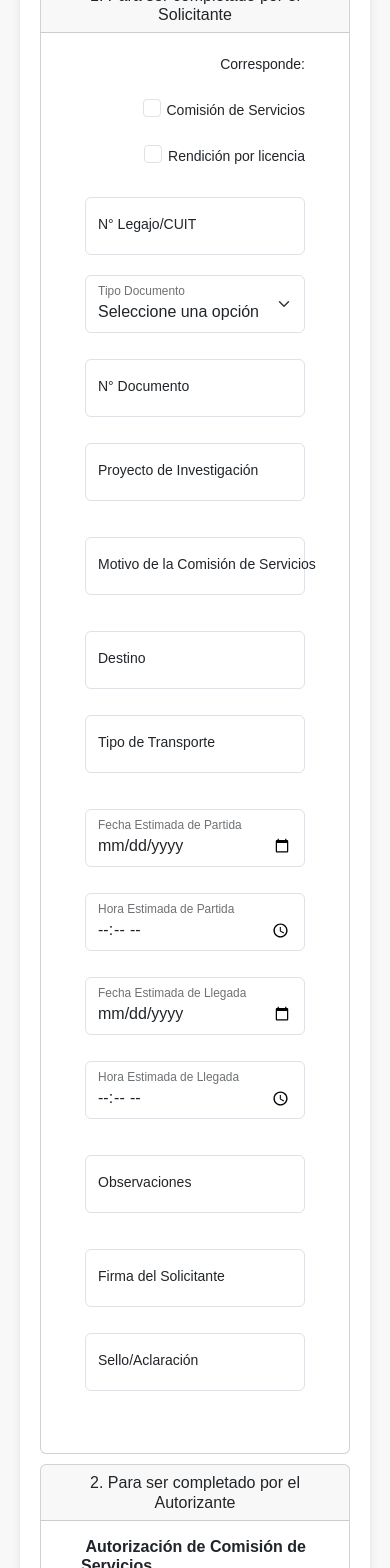
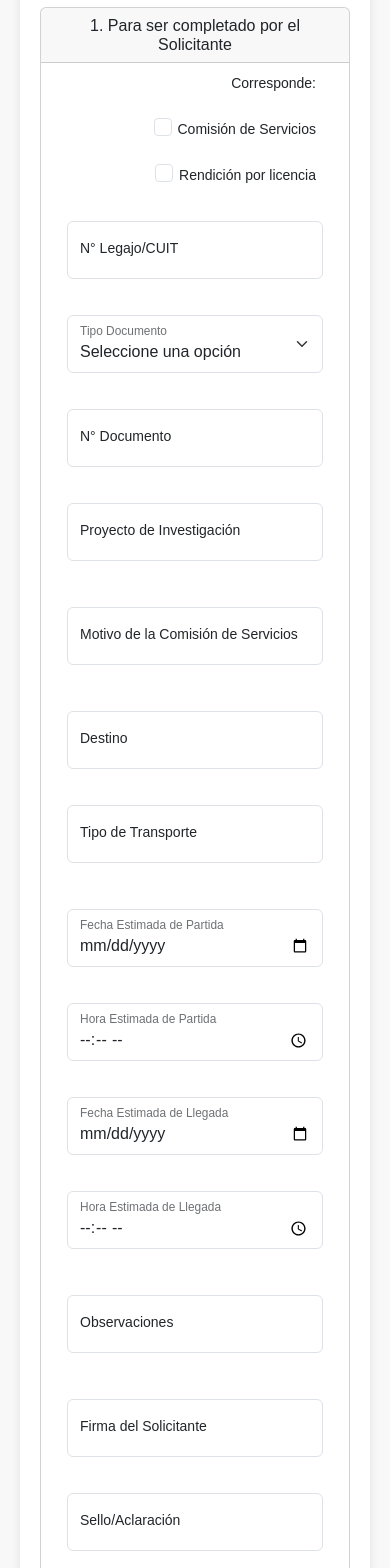
Before and after one commit to MoomieMay/formulario, a React (Vite) app: page / in a window 390 px wide. Shown: the part 432-2000 px from the top of the page. Built offline with nearby package versions, Linux system fonts and the light colour scheme; what @react-pdf/renderer would draw is missing.

Commit message:
Textos responsive

```diff
--- a/src/components/form.jsx
+++ b/src/components/form.jsx
@@ -52,7 +52,7 @@ const Form = ({ onSubmit }) => {
           </div>
           {/* Datos */}
           <div className="row mx-3">
-            <div className="col">
+            <div className="col-12 col-md-6 col-lg-3 mb-3">
               <div className="form-floating">
                 <input type="text" className="form-control" id="floatingInput" placeholder="" {...register('legajo')} />
                 <label className="col-form-label-sm" for="floatingInput"> N° Legajo/CUIT </label>
@@ -166,7 +166,7 @@ const Form = ({ onSubmit }) => {
       <div className="card">
         <h5 className="card-header fs-6">2. Para ser completado por el Autorizante</h5>
         <div className="card-body">
-          <h5 className="card-title fs-6 fw-semibold text-start ps-4 pb-2">&nbsp;Autorización de Comisión de Servicios</h5>
+          <h5 className="card-title fw-semibold text-start px-4 py-2">&nbsp;Autorización de Comisión de Servicios</h5>
           {/* Datos Pedido */}
           <div className="row mx-3">
             <div className="col-12 col-md-12 col-lg-5">
@@ -277,7 +277,7 @@ const Form = ({ onSubmit }) => {
       <div className="card">
         <h5 className="card-header fs-6">3. Despacho/Decanato</h5>
         <div className="card-body">
-          <h5 className="card-title fs-6 fw-semibold text-start ps-4 pb-2">&nbsp;Protocolización de la Comisión de Servicios</h5>
+          <h5 className="card-title fw-semibold text-start px-4 py-2">Protocolización de la Comisión de Servicios</h5>
           {/* Firma */}
           <div className="row mx-3">
             <div className="col-12 col-md-4">
@@ -306,7 +306,7 @@ const Form = ({ onSubmit }) => {
       <div className="card">
         <h5 className="card-header fs-6">4. Para ser completado por el responsable económico</h5>
         <div className="card-body">
-          <h5 className="card-title fs-6 fw-semibold text-start ps-4 pb-2">&nbsp;Pago de Viáticos y Pasajes - Responsable Económico del Proyecto de Investigación</h5>
+          <h5 className="card-title fw-semibold text-start px-4 py-2">Pago de Viáticos y Pasajes - Responsable Económico del Proyecto de Investigación</h5>
           {/* Viáticos */}
           <div className="row mx-3">
             <div className="col-12 col-lg-3 col-md-6">
@@ -392,7 +392,7 @@ const Form = ({ onSubmit }) => {
       <div className="card">
         <h5 className="card-header fs-6">5. Personal</h5>
         <div className="card-body">
-          <h5 className="card-title fs-6 fw-semibold text-start ps-4 pb-2">&nbsp;Registro de la Comisión de Servicios en el SIU-PAMPA</h5>
+          <h5 className="card-title fw-semibold text-start px-4 py-2">Registro de la Comisión de Servicios en el SIU-PAMPA</h5>
           {/* Firma */}
           <div className="row mx-3">
             <div className="col-12 col-lg-4">
--- a/src/index.css
+++ b/src/index.css
@@ -65,3 +65,29 @@ input[type=number]::-webkit-outer-spin-button {
     margin: 0;
     }
 input[type=number] { -appearance:textfield; }
+
+/* Media query para dispositivos móviles */
+@media (max-width: 768px) {
+  .card-body {
+    padding: 5px; /* Reducir el padding para pantallas móviles */
+  }
+}
+
+/* Media query para dispositivos móviles */
+@media (max-width: 768px) {
+  .col-12 {
+    padding: 5px; /* Reducir el padding para pantallas móviles */
+  }
+}
+
+
+/* Estilos base para los card-title */
+.card-title {
+  font-size: 1rem; /* Tamaño de letra base */
+}
+/* Media query para dispositivos móviles */
+@media (max-width: 768px) {
+  .card-title {
+    font-size: 0.875rem; /* Reducir el tamaño de letra para pantallas móviles */
+  }
+}
```
